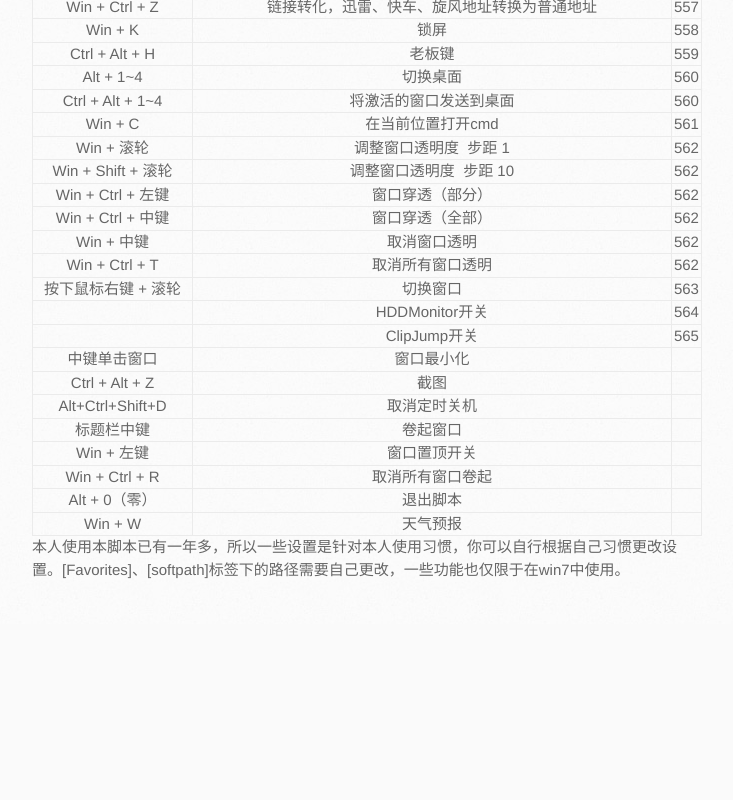
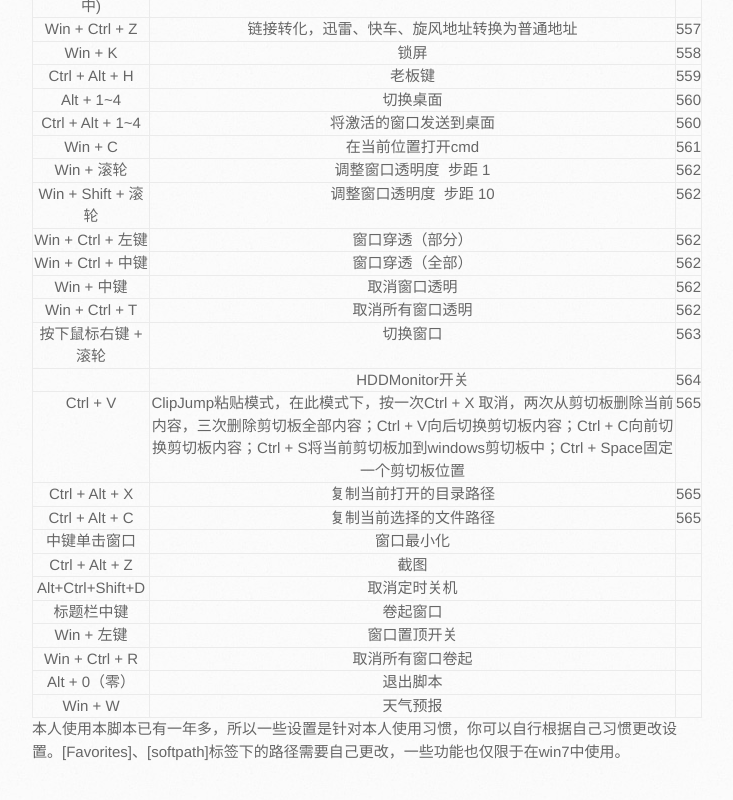
Before and after one commit to howiefh/WINAssist, a plain HTML site: page index.html in a window 1280 px wide. Shown: the part 1304-2104 px from the top of the page, without its empty margins (158-891 px from the left). Before the commit the page ends 1928 px from the top, so only its background shows below. Drawn offline with Linux system fonts and the light colour scheme.

```diff
--- a/index.html
+++ b/index.html
@@ -240,8 +240,18 @@
 <td>564</td>
 </tr>
 <tr>
-<td></td>
-<td>ClipJump开关</td>
+<td>Ctrl + V</td>
+<td>ClipJump粘贴模式，在此模式下，按一次Ctrl + X 取消，两次从剪切板删除当前内容，三次删除剪切板全部内容；Ctrl + V向后切换剪切板内容；Ctrl + C向前切换剪切板内容；Ctrl + S将当前剪切板加到windows剪切板中；Ctrl + Space固定一个剪切板位置</td>
+<td>565</td>
+</tr>
+<tr>
+<td>Ctrl + Alt + X</td>
+<td>复制当前打开的目录路径</td>
+<td>565</td>
+</tr>
+<tr>
+<td>Ctrl + Alt + C</td>
+<td>复制当前选择的文件路径</td>
 <td>565</td>
 </tr>
 <tr>
```
Also changed, not shown: params.json (+1 -1 lines).
